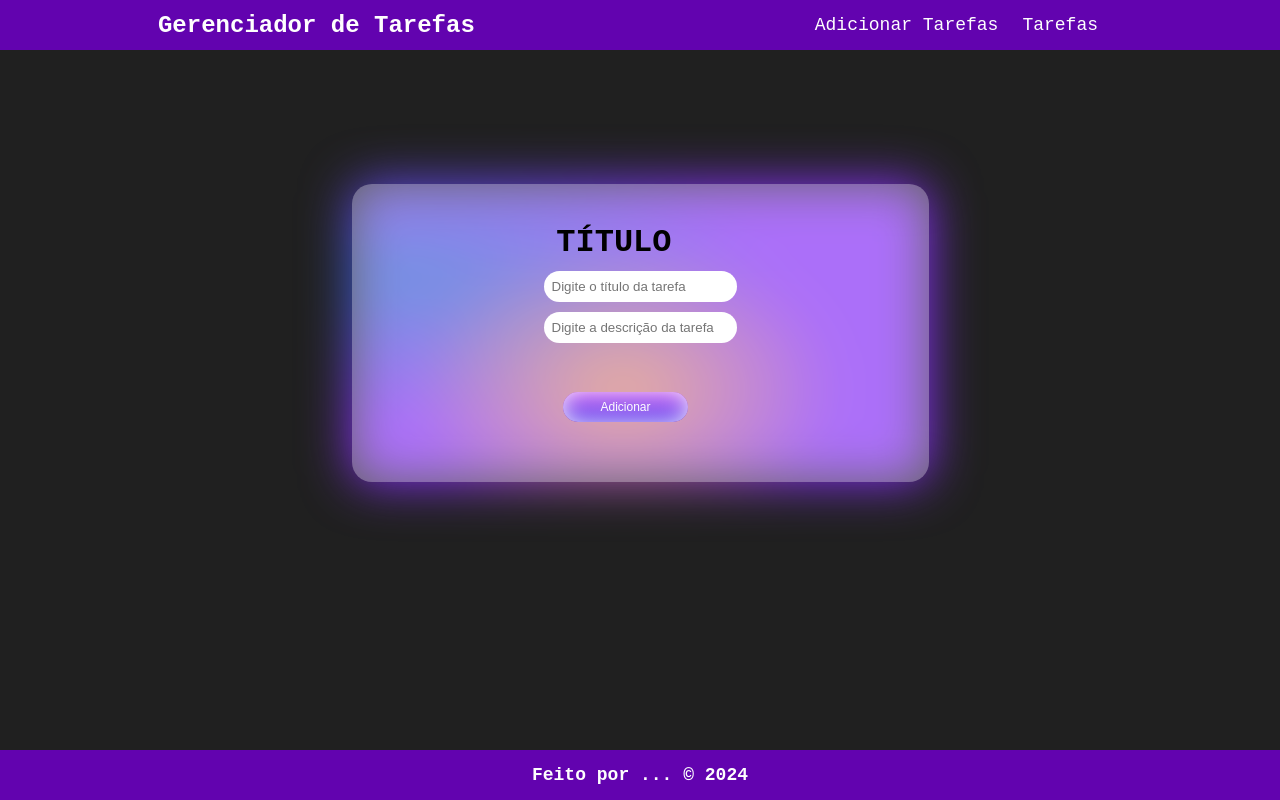
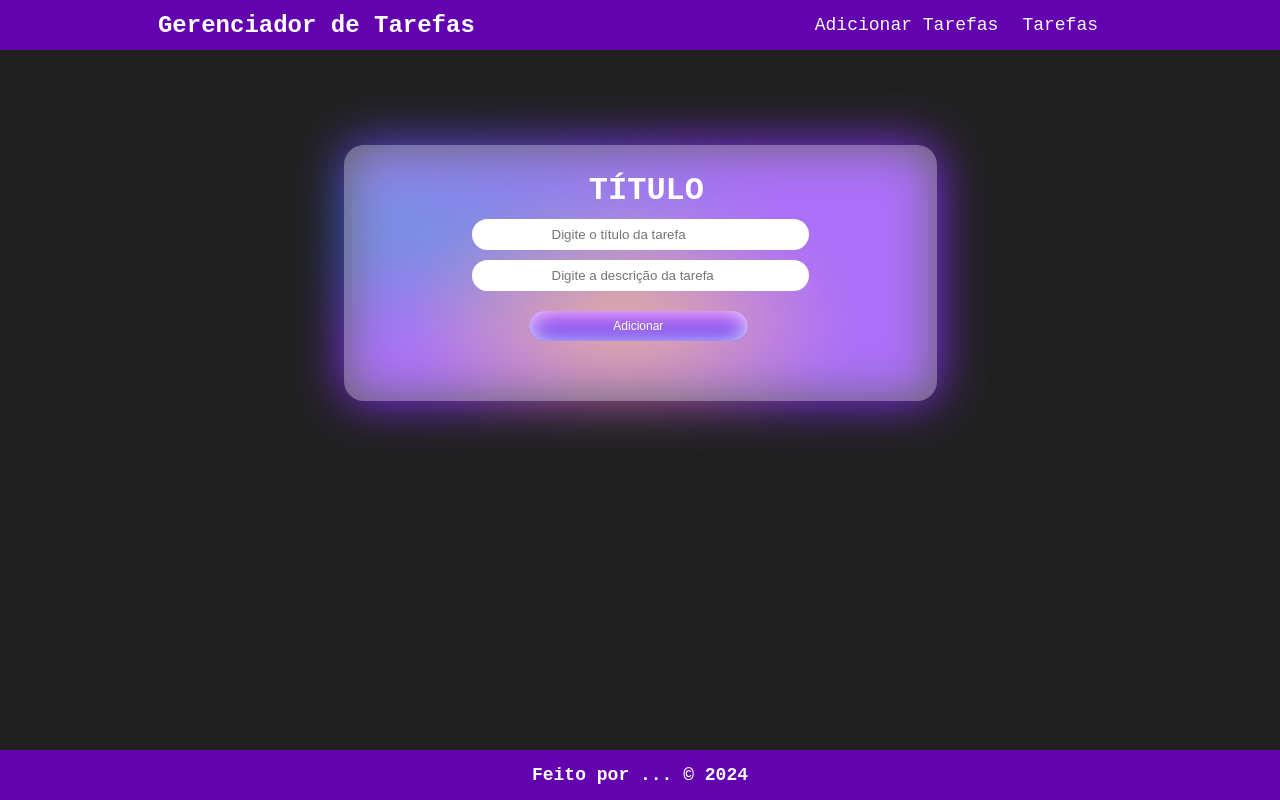
Before and after one commit to NicollasLuz/EditTaks, a React (Vite) app: page / in a window 1280 px wide. Built offline with nearby package versions, Linux system fonts and the light colour scheme.

Commit message:
aquele tapa no css

```diff
--- a/src/components/Card/Card.module.css
+++ b/src/components/Card/Card.module.css
@@ -206,3 +206,7 @@
         stroke-dashoffset: 0;
         opacity: 1;
     }
+
+    .description {
+        color: #ffffffb9;
+    }
--- a/src/pages/Adicionartarefas/AdicionarTarefas.module.css
+++ b/src/pages/Adicionartarefas/AdicionarTarefas.module.css
@@ -5,11 +5,11 @@
         gap: 10px;
         background: rgba(255, 255, 255, 0.3);
         padding: 60px;
-        padding-left: 15%;
-        padding-right: 15%;
+        padding-left: 10%;
+        padding-right: 10%;
         border-radius: 20px;
         position: absolute;
-        margin-top: 12%;
+        margin-top: 9%;
     }
 
     .input__container::before {
@@ -31,10 +31,11 @@
         display: block;
         margin-top: -10%;
         margin-left: 0.4em;
-        color: #000;
+        color: #ffffff;
         text-transform: uppercase;
         font-size: 2em;
         font-weight: bold;
+        text-align: center;
     }
 
     .input {
@@ -42,6 +43,8 @@
         outline: none;
         width: 100%;
         padding: 0.6em;
+        padding-left: 6em;
+        padding-right: 6em;
         border-radius: 20px;
         background: #fff;
         transition: background 300ms, color 300ms;
@@ -51,18 +54,20 @@
         background: rgb(0, 0, 0);
         color: #fff;
     }
+
     .button {
         cursor: pointer;
 
         padding: 0.5rem;
         width: 65%;
-        margin-top: 20%;
-        margin-left: 10%;
+        margin-top: 3%;
+        margin-left: 17%;
         background-image: linear-gradient(
         0deg,
         rgba(94, 58, 238, 1) 0%,
         rgba(197, 107, 240, 1) 100%
         );
+
 
         font-size: 0.75rem;
         color: var(--white);
```
